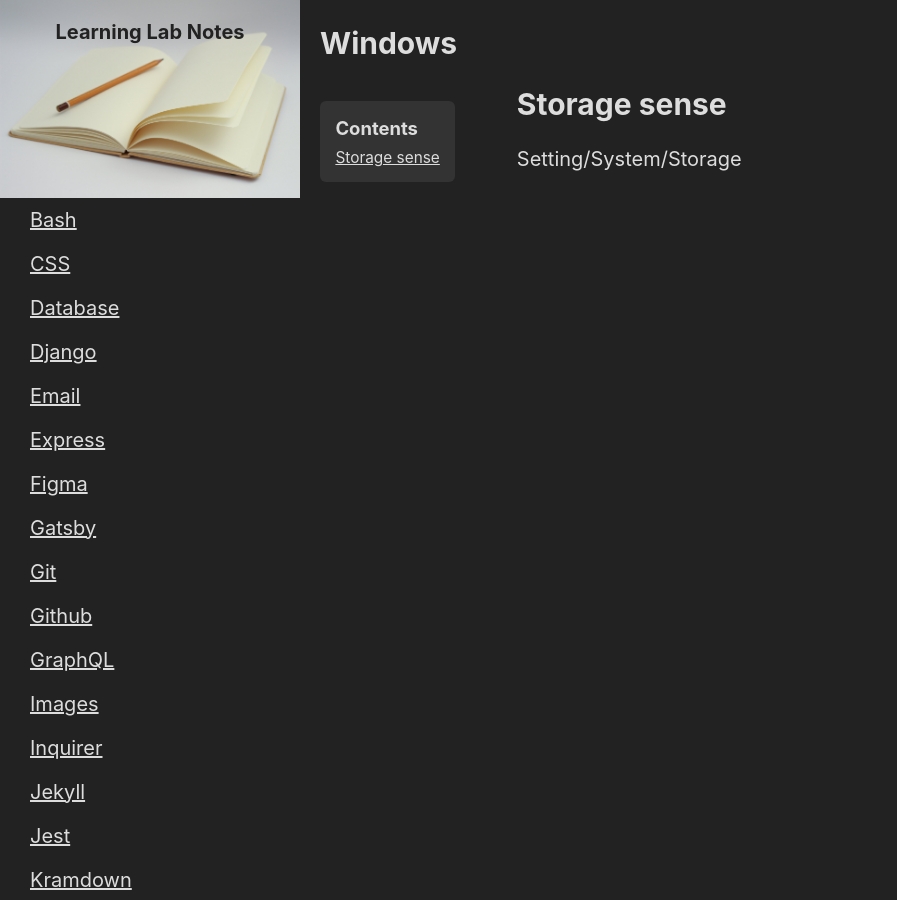
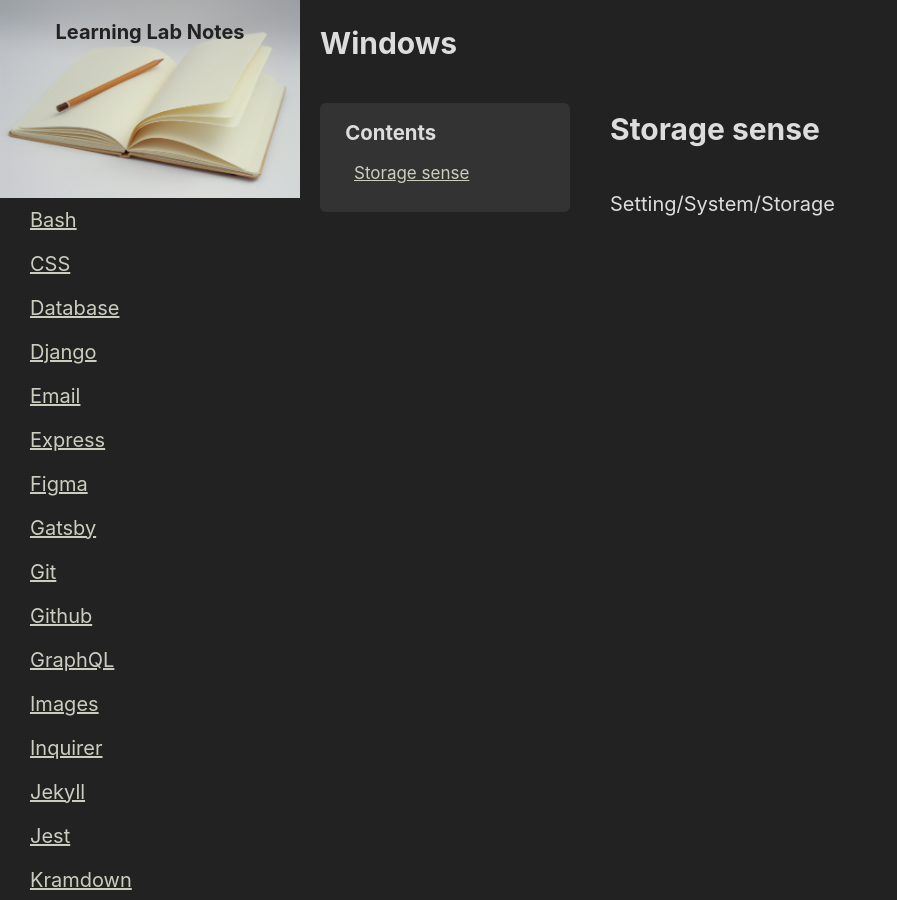
Before and after one commit to ElliotReed/learning-lab-notes, a Jekyll site: the page built from _notes/windows.md, in a window 1280 px wide. Shown: the whole page, without its empty margins (0-897 px from the left). Built offline with Jekyll 4.4.1, drawn with Linux system fonts in a browser that asks for light colours.

Commit message:
sidebar style update

```diff
--- a/_sass/_variables.scss
+++ b/_sass/_variables.scss
@@ -4,6 +4,8 @@
 $clr-primary: #1b502b;
 $clr-zebra: #444;
 
+$link-color: #CCCDBF;
+
 $fs-sm: .8em;
 $fs-md: 1em;
 
--- a/_sass/layouts/_base.scss
+++ b/_sass/layouts/_base.scss
@@ -74,3 +74,7 @@
 figure {
   margin: 0;
 }
+
+a {
+  color: $link-color;
+}
--- a/_sass/layouts/_header.scss
+++ b/_sass/layouts/_header.scss
@@ -40,12 +40,13 @@
   a {
     display: block;
     @include padding-box;
-    color: inherit;
+    color: $link-color;
 
     &:hover,
     :focus {
       color: $background-color;
-      background: $body-color;
+      background: $link-color;
+      font-weight: bold;
     }
   }
 }
--- a/_sass/layouts/_note.scss
+++ b/_sass/layouts/_note.scss
@@ -6,22 +6,38 @@
 }
 
 .note-content-container {
+  position: relative;
+  overflow: hidden;
+
+  @media screen and (min-width: 768px) {
+    display: grid;
+    column-gap: 2em;
+    grid-template-columns: 250px 1fr;
+
+    >* {
+      grid-column: 2/3;
+      max-width: 960px;
+    }
+
+    #markdown-toc {
+      position: absolute;
+      grid-column: 1/2;
+    }
+  }
+
   #markdown-toc {
     list-style: none;
     padding: 1em;
     background: #333;
-    margin-right: 4em;
-    font-size: .77em;
+    font-size: .85em;
     border-radius: 6px;
+    width: 100%;
 
-    @media screen and (min-width: 500px) {
-      float: left;
-    }
 
     &::before {
       content: "Contents";
       padding-block: .2em;
-      padding-inline: .6em;
+      padding-inline: 1em;
       margin-left: -.6em;
       font-size: 1.2em;
       font-weight: bold;
@@ -29,23 +45,24 @@
 
     &>li:first-child {
       margin-top: .6em;
+    }
 
+    a {
+      display: block;
+      padding-block: .5em;
+      padding-inline: 1em;
+      margin-block: .2em;
     }
 
     ul {
-      padding: .5em;
-      list-style: circle;
+      margin-top: .5em;
+      list-style: none;
+      padding-left: .5em;
+
+      li {
+        background: #222;
+      }
     }
-  }
-}
-
-
-.note {
-  max-width: 960px;
-  margin-inline: auto;
-
-  a {
-    color: inherit;
   }
 }
 
@@ -71,7 +88,3 @@
     }
   }
 }
-
-// code {
-//   background-color: #444;
-// }
```
